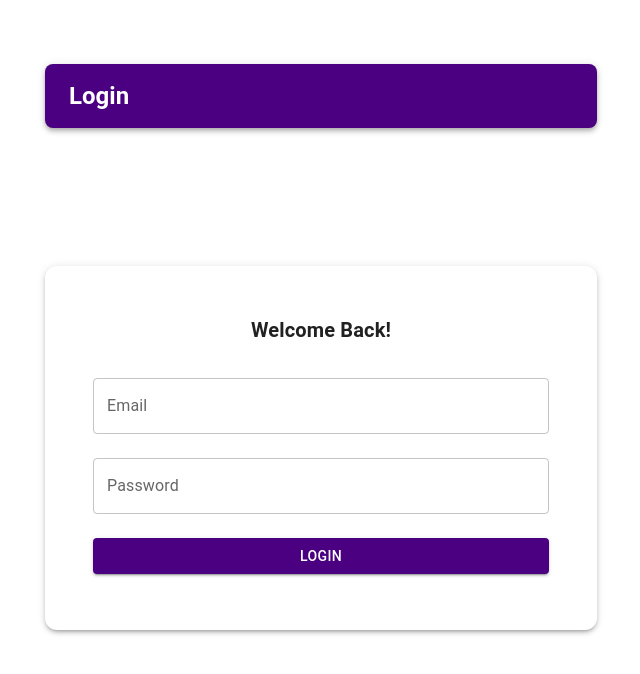
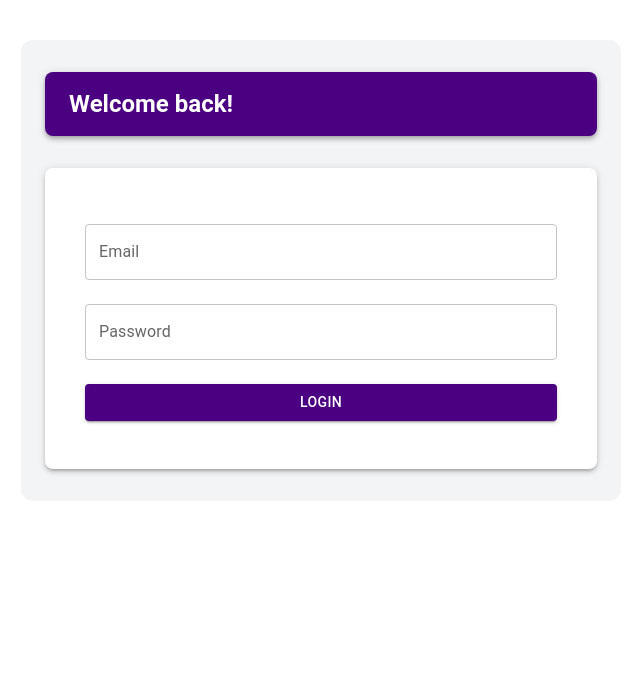
Before and after one commit to saisankar-1919/task-mind-client, a React (Create React App) app: page /login in a window 1280 px wide. Shown: the top 674 px of the page, without its empty margins (319-959 px from the left). Built offline with nearby package versions, Linux system fonts and the light colour scheme.

Commit message:
route protector added

```diff
--- a/src/App.js
+++ b/src/App.js
@@ -3,15 +3,39 @@ import { AuthProvider } from "./context/AuthContext";
 import Login from "./pages/Login";
 import Register from "./pages/Register";
 import Dashboard from "./pages/Dashboard";
+import ProtectedRoute from "./routerProtector/ProtectedRoutes";
+import PublicRoute from "./routerProtector/PublicRoutes";
 
 function App() {
   return (
     <AuthProvider>
       <Router>
         <Routes>
-          <Route path="/login" element={<Login />} />
-          <Route path="/register" element={<Register />} />
-          <Route path="/dashboard" element={<Dashboard />} />
+          <Route
+            path="/login"
+            element={
+              <PublicRoute>
+                <Login />
+              </PublicRoute>
+            }
+          />
+          <Route
+            path="/register"
+            element={
+              <PublicRoute>
+                <Register />
+              </PublicRoute>
+            }
+          />
+
+          <Route
+            path="/dashboard"
+            element={
+              <ProtectedRoute>
+                <Dashboard />
+              </ProtectedRoute>
+            }
+          />
         </Routes>
       </Router>
     </AuthProvider>
--- a/src/api/task.js
+++ b/src/api/task.js
@@ -30,7 +30,8 @@ export const getAllTask = async () => {
   return response.data;
 };
 
-export const addTask = async ({ title, description }) => {
+export const addTask = async (title, description) => {
+  console.log("addTask", title, description);
   const endpoint = TASK_PATHS.addTask;
   console.log("api enpoint: ", endpoint);
   const response = await api({
--- a/src/pages/Dashboard.js
+++ b/src/pages/Dashboard.js
@@ -37,8 +37,10 @@ const Dashboard = () => {
   const [open, setOpen] = useState(false);
   const [selectedTask, setSelectedTask] = useState(null);
   const { user, logoutContext } = useContext(AuthContext);
-  console.log("user", user);
   const navigate = useNavigate();
+
+  console.log("titles", title);
+  console.log("description", description);
 
   useEffect(() => {
     fetchTasks();
--- a/src/pages/Login.js
+++ b/src/pages/Login.js
@@ -31,35 +31,21 @@ const Login = () => {
   };
 
   return (
-    <Container maxWidth="sm" sx={{ mt: 8 }}>
+    <Container
+      maxWidth="sm"
+      sx={{ mt: 5, bgcolor: "#F3F4F6", p: 4, borderRadius: 3 }}
+    >
       <AppBar position="static" sx={{ bgcolor: "#4B0082", borderRadius: 2 }}>
         <Toolbar>
           <Typography variant="h5" fontWeight={600} color="white">
-            Login
+            Welcome back!
           </Typography>
         </Toolbar>
       </AppBar>
 
-      <Box
-        sx={{
-          display: "flex",
-          justifyContent: "center",
-          alignItems: "center",
-          height: "80vh",
-        }}
-      >
-        <Card sx={{ p: 4, borderRadius: 3, boxShadow: 3, width: "100%" }}>
+      <Box display="flex" justifyContent="center" mt={4}>
+        <Card sx={{ width: "100%", p: 3, borderRadius: 2, boxShadow: 3 }}>
           <CardContent>
-            <Typography
-              variant="h6"
-              fontWeight={600}
-              color="text.primary"
-              textAlign="center"
-              mb={2}
-            >
-              Welcome Back!
-            </Typography>
-
             <TextField
               label="Email"
               fullWidth
--- a/src/pages/Register.js
+++ b/src/pages/Register.js
@@ -39,17 +39,9 @@ const Register = () => {
       maxWidth="sm"
       sx={{ mt: 5, bgcolor: "#F3F4F6", p: 4, borderRadius: 3 }}
     >
-      <AppBar
-        position="static"
-        sx={{ bgcolor: "#4B0082", boxShadow: 2, p: 1, borderRadius: 2 }}
-      >
+      <AppBar position="static" sx={{ bgcolor: "#4B0082", borderRadius: 2 }}>
         <Toolbar>
-          <Typography
-            variant="h5"
-            fontWeight={600}
-            color="white"
-            sx={{ mx: "auto" }}
-          >
+          <Typography variant="h5" fontWeight={600} color="white">
             Register
           </Typography>
         </Toolbar>
@@ -84,7 +76,7 @@ const Register = () => {
               }}
               onClick={handleRegister}
             >
-              Register
+              Continue
             </Button>
           </CardContent>
         </Card>
--- /dev/null
+++ b/src/routerProtector/ProtectedRoutes.js
@@ -0,0 +1,11 @@
+import { Navigate } from "react-router-dom";
+import AuthContext from "../context/AuthContext";
+import { useContext } from "react";
+
+const ProtectedRoute = ({ children }) => {
+  const { user } = useContext(AuthContext);
+
+  return user ? children : <Navigate to="/login" />;
+};
+
+export default ProtectedRoute;
--- /dev/null
+++ b/src/routerProtector/PublicRoutes.js
@@ -0,0 +1,12 @@
+import { Navigate } from "react-router-dom";
+import { useContext } from "react";
+import AuthContext from "../context/AuthContext";
+
+const PublicRoute = ({ children }) => {
+  const { user } = useContext(AuthContext);
+  console.log("user in public router protect", user);
+
+  return user ? <Navigate to="/dashboard" /> : children;
+};
+
+export default PublicRoute;
```
